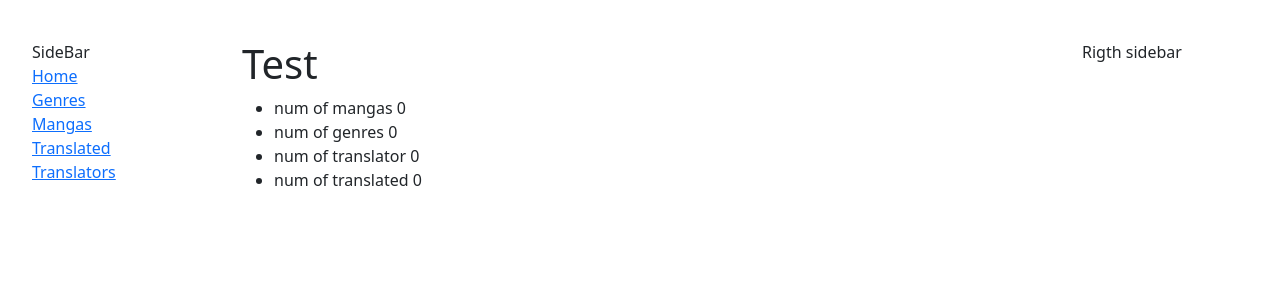
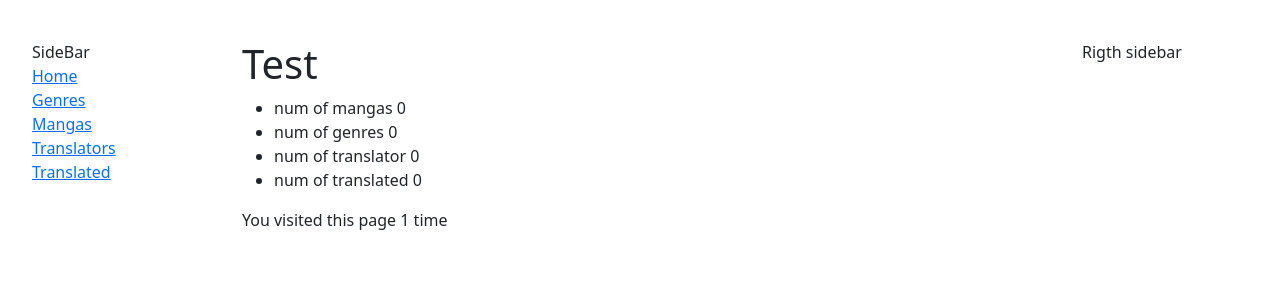
Before and after one commit to zhulich/manganarium, a Django app: page / in a window 1280 px wide. Shown: the top 300 px of the page. Run offline with Django 4.2, Linux system fonts and the light colour scheme; data that the repository does not hold is empty.

Commit message:
Create pagination template, update base,index,sidebar

```diff
--- a/templates/base.html
+++ b/templates/base.html
@@ -20,11 +20,13 @@
           {% include "includes/sidebar.html" %}
         {% endblock %}
 
-
       </div>
       <div class="col-sm-8">
         {% block content %}
 
+        {% endblock %}
+        {% block pagination %}
+          {% include "includes/pagination.html" %}
         {% endblock %}
 
       </div>
--- a/templates/catalog/index.html
+++ b/templates/catalog/index.html
@@ -12,4 +12,6 @@
     <li>num of translator {{ num_translator }}</li>
     <li>num of translated {{ num_translated }}</li>
   </ul>
+
+  <p>You visited this page {{ num_visits }} time{{ num_visits|pluralize }}</p>
 {% endblock %}
--- /dev/null
+++ b/templates/includes/pagination.html
@@ -0,0 +1,19 @@
+{% if is_paginated %}
+  <ul class="pagination">
+    {% if page_obj.has_previous %}
+      <li class="page-item">
+        <a href="?page={{ page_obj.previous_page_number }}" class="page-link">prev</a>
+      </li>
+    {% endif %}
+
+    <li class="page-item active">
+      <span class="page-link">{{ page_obj.number }} of {{ paginator.num_pages }}</span>
+    </li>
+
+    {% if page_obj.has_next %}
+      <li class="page-item">
+        <a href="?page={{ page_obj.next_page_number }}" class="page-link">next</a>
+      </li>
+    {% endif %}
+  </ul>
+{% endif %}
--- a/templates/includes/sidebar.html
+++ b/templates/includes/sidebar.html
@@ -2,7 +2,7 @@ SideBar
 <ul class="sidebar-nav">
   <li><a href="{% url 'catalog:index' %}">Home</a></li>
   <li><a href="{% url 'catalog:genre-list' %}">Genres</a></li>
-  <li><a href="#">Mangas</a></li>
-  <li><a href="#">Translated</a></li>
-  <li><a href="#">Translators</a></li>
+  <li><a href="{% url 'catalog:manga-list' %}">Mangas</a></li>
+  <li><a href="{% url 'catalog:translator-list' %}">Translators</a></li>
+  <li><a href="{% url 'catalog:translated-manga-list' %}">Translated</a></li>
 </ul>
```
